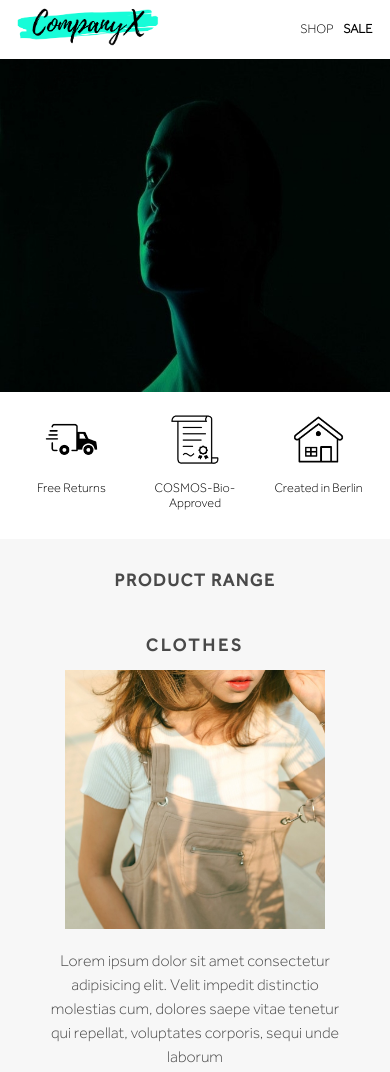
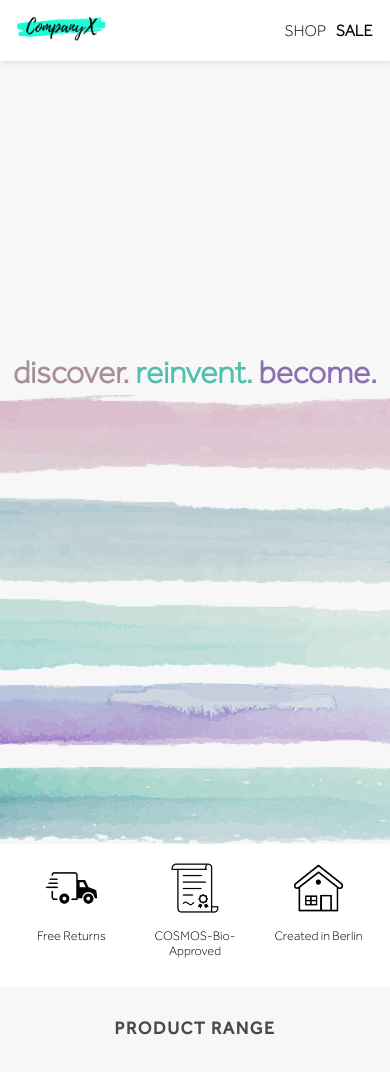
Before and after one commit to katharina-spiecker/responsive-landing-page, a plain HTML site: page index.html in a window 390 px wide. Shown: the top 1072 px of the page. Drawn offline with Linux system fonts and the light colour scheme.

Commit message:
improve UI

```diff
--- a/index.html
+++ b/index.html
@@ -6,58 +6,27 @@
     <meta charset="UTF-8">
     <meta name="viewport" content="width=device-width, initial-scale=1.0">
     <title>Company X</title>
-    <link rel="shortcut icon" href="./images/logo.jpg" type="image/x-icon">
     <link rel="stylesheet" href="./style.css">
 
 </head>
 
 <body>
-
-    <!-- sticky section: promobar, logo and naviagtion items -->
-    <div class="navigation_wrapper">
-
-        <nav class="navigation">
-
-            <div class="nav-logo">
-                <a id="ngl-link" href="#"><img src="./images/companyX_logo.png" alt="logo" class="logo"></a>
-            </div>
-
+    <header>
+            <nav class="navigation_wrapper">
+                <a class="navbar-brand" href="#"><img src="./images/logo.png" alt="logo" class="logo"></a>
                 <ul class="list">
-
                     <li class="item" id="clothes"><a href='#'>Clothes</a></li>
                     <li class="item" id="care"><a href='#'>Personal Care</a></li>
                     <li class="item" id="living"><a href="#">Living</a></li>
                     <li class="item"><a href="#">SHOP</a></li>
                     <li class="item"><a href="" style="font-weight: bold;">SALE</a></li>
-
                 </ul>
-
             </nav>
 
-    </div>
-
-    <!-- header picture -->
-
-    <header class="header">
-        <a id="header-link" href="#">
-            <picture>
-                <!--header picture for mobile-->
-                <source class="mobile-header" media="(max-width:600px)" srcset="./images/header_660x564.jpg">
-                <!--header picture for tablet-->
-                <source class="ipad-header" media="(max-width:768px)" srcset="./images/header_768x564.jpg">
-                <!--header picture for desktop-->
-                <source class="desktop-header" media="(min-width:769px)" srcset="./images/header_1920x1190.jpg">
-                <!--default header picture is the desktop one (needed in case browser doesnt support the ones above)-->
-                <img class="desktop-header" src="./images/header_1920x1280.jpg" alt="">
-            </picture>
-        </a>
-
+            <h1><span id="header-title-1">discover. </span> <span id="header-title-2">reinvent. </span> <span id="header-title-3">become. </span></h1>
     </header>
 
     <main>
-
-        <!-- usp section starts here -->
-
         <section class="usps orientation">
 
             <div class="usps__content orientation">
--- a/style.css
+++ b/style.css
@@ -7,6 +7,10 @@ body {
     --primary-color: #10C2A4;
     --secondary-color: #1EFCD7;
     --tertiary-color: #660F58;
+}
+
+* {
+    box-sizing: border-box;
 }
 
 h2 {
@@ -58,36 +62,27 @@ h2 {
 
 }
 
-/* promobar */
-
 .navigation_wrapper {
     position: fixed;
     top: 0;
     width: 100%;
     overflow: hidden;
     z-index: 2;
-}
-
-/* navigation bar starts here*/
-
-.navigation {
     display: flex;
-    /* space between logo and navigation menu*/
     justify-content: space-between;
     align-items: center;
     padding: .5rem 2rem;
     background-color: rgb(255, 255, 255);
-    box-shadow: 2px 4px 2px rgba(0, 0, 0, 0.363);
+    box-shadow: 2px 2px 7px rgba(0, 0, 0, 0.096);
     box-sizing: border-box;
 }
 
-.nav-logo {
+.navbar-brand {
     width: 15%;
 }
 
-.nav-logo img {
+.navbar-brand img {
     width: 100%;
-    height: auto;
 }
 
 .list {
@@ -113,18 +108,44 @@ h2 {
     color: var(--primary-color);
 }
 
+header {
+    height: 100vh;
+    background-color: rgb(247, 247, 247);
+    background-image: url('./images/illustration-watercolor-sm.png');
+    background-position: right;
+    background-repeat: no-repeat;
+    display: flex;
+    align-items: center;
+}
+
+header h1 {
+    font-size: 2.4rem;
+    margin-left: 10%;
+}
+
+#header-title-1 {
+    color: #a78e9a;
+}
+
+#header-title-2 {
+    color: #51beae;
+}
+
+#header-title-3 {
+    color: #8c6faf;
+}
 
 
-/* header section starts here */
+@media only screen and (max-width: 768px) {
 
-.desktop-header, .ipad-header, .mobile-header{
-    max-width: 100%;
-    height: auto;
-    object-fit: cover;
-    object-position: center;
-}
+    header {
+        background-position: bottom;
+    }
 
-@media only screen and (max-width: 768px) {
+    header h1 {
+        font-size: 2rem;
+        margin: -100px auto 0px auto;
+    }
 
     .promobar_navigation_wrapper {
         position: fixed;
@@ -134,12 +155,12 @@ h2 {
         z-index: 2;
     }
 
-    .navigation {
+    .navigation_wrapper {
         padding: .2rem 1rem;
     }
 
-    .nav-logo {
-        width: 40%;
+    .navbar-brand {
+        width: 25%;
     }
 
     .list {
@@ -154,29 +175,13 @@ h2 {
     .item {
         padding: .1rem;
         margin-left: .4rem;
-        font-size: .8rem;
     }
 }
 
-@media only screen and (max-width: 600px) {
-
-    .header {
-        margin-top: 15%;
-    }
-
-    .mobile-header {
-        max-width: 100%;
-        height: auto;
-        object-fit: cover;
-        object-position: center;
-
-    }
-}
-
-/* unique selling points (underneath header picture) section starts here*/
 
 .usps {
     justify-content: center;
+    background-color: #fff;
 }
 
 .usps__content {
@@ -191,9 +196,7 @@ h2 {
     width: 15%;
     display: flex;
     flex-direction: column;
-    /* center icons with text*/
     align-items: center;
-    /* for text */
     text-align: center;
 }
 
@@ -207,8 +210,6 @@ h2 {
     height: auto;
     display: block;
 }
-
-/* responsive section */
 
 @media only screen and (max-width: 600px) {
 
@@ -659,7 +660,7 @@ h2 {
 
 /* responsive section */
 
-@media only screen and (max-width: 600px){
+@media only screen and (max-width: 768px){
 
     .footer {
         padding: 1rem;
@@ -671,4 +672,10 @@ h2 {
         box-sizing: border-box;
     }
 
+    .footer-nav-container {
+        width: 70%
+    }
+
+
+
 }
```
Also changed, not shown: package.json (deleted, +0 -23 lines), images/companyX_logo.png (deleted), images/header-image2-mobile.png (deleted), images/header_1920x1190.jpg (deleted), images/header_660x564.jpg (deleted), images/header_768x564.jpg (deleted), images/illustration-watercolor-sm.png (added), images/illustration-watercolor.png (added), images/logo.jpg (deleted), images/logo.png (added), images/logo_name.svg (deleted), 1 other file. Lines whose indentation alone changed are shown as unchanged.
